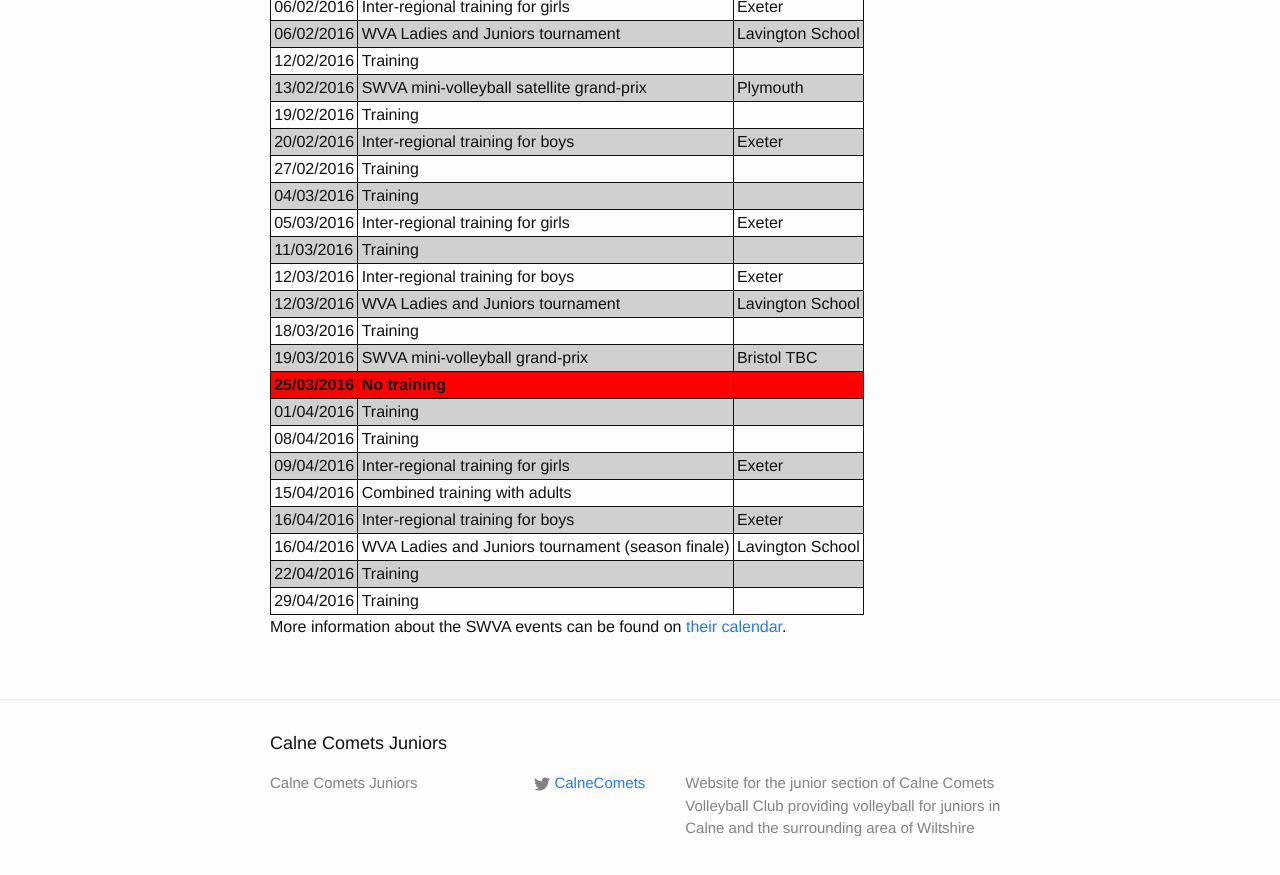
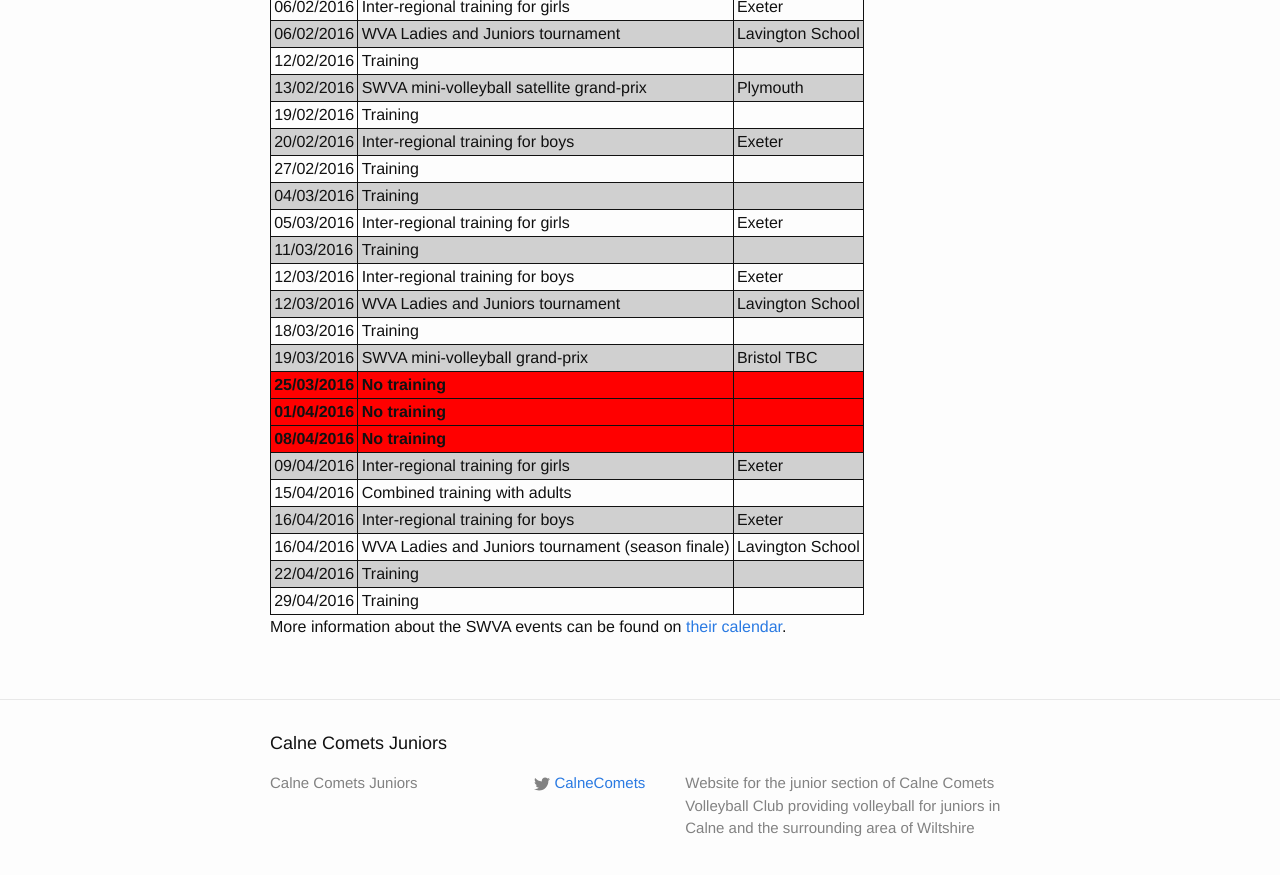
Before and after one commit to CalneComets/WebJuniors, a Jekyll site: the page built from calendar.md, in a window 1280 px wide and 900 px high, scrolled down 575 px. Shown: the top 875 px of the window. Built offline with Jekyll 4.4.1, drawn with Linux system fonts in a browser that asks for light colours.

Commit message:
Calendar updates

```diff
--- a/calendar.md
+++ b/calendar.md
@@ -36,8 +36,8 @@
 <tr><td>18/03/2016</td><td>Training</td><td>&nbsp;</td></tr>
 <tr><td>19/03/2016</td><td>SWVA mini-volleyball grand-prix</td><td>Bristol TBC</td></tr>
 <tr class="warn"><td>25/03/2016</td><td>No training</td><td>&nbsp;</td></tr>
-<tr><td>01/04/2016</td><td>Training</td><td>&nbsp;</td></tr>
-<tr><td>08/04/2016</td><td>Training</td><td>&nbsp;</td></tr>
+<tr class="warn"><td>01/04/2016</td><td>No training</td><td>&nbsp;</td></tr>
+<tr class="warn"><td>08/04/2016</td><td>No training</td><td>&nbsp;</td></tr>
 <tr><td>09/04/2016</td><td>Inter-regional training for girls</td><td>Exeter</td></tr>
 <tr><td>15/04/2016</td><td>Combined training with adults</td><td>&nbsp;</td></tr>
 <tr><td>16/04/2016</td><td>Inter-regional training for boys</td><td>Exeter</td></tr>
```
